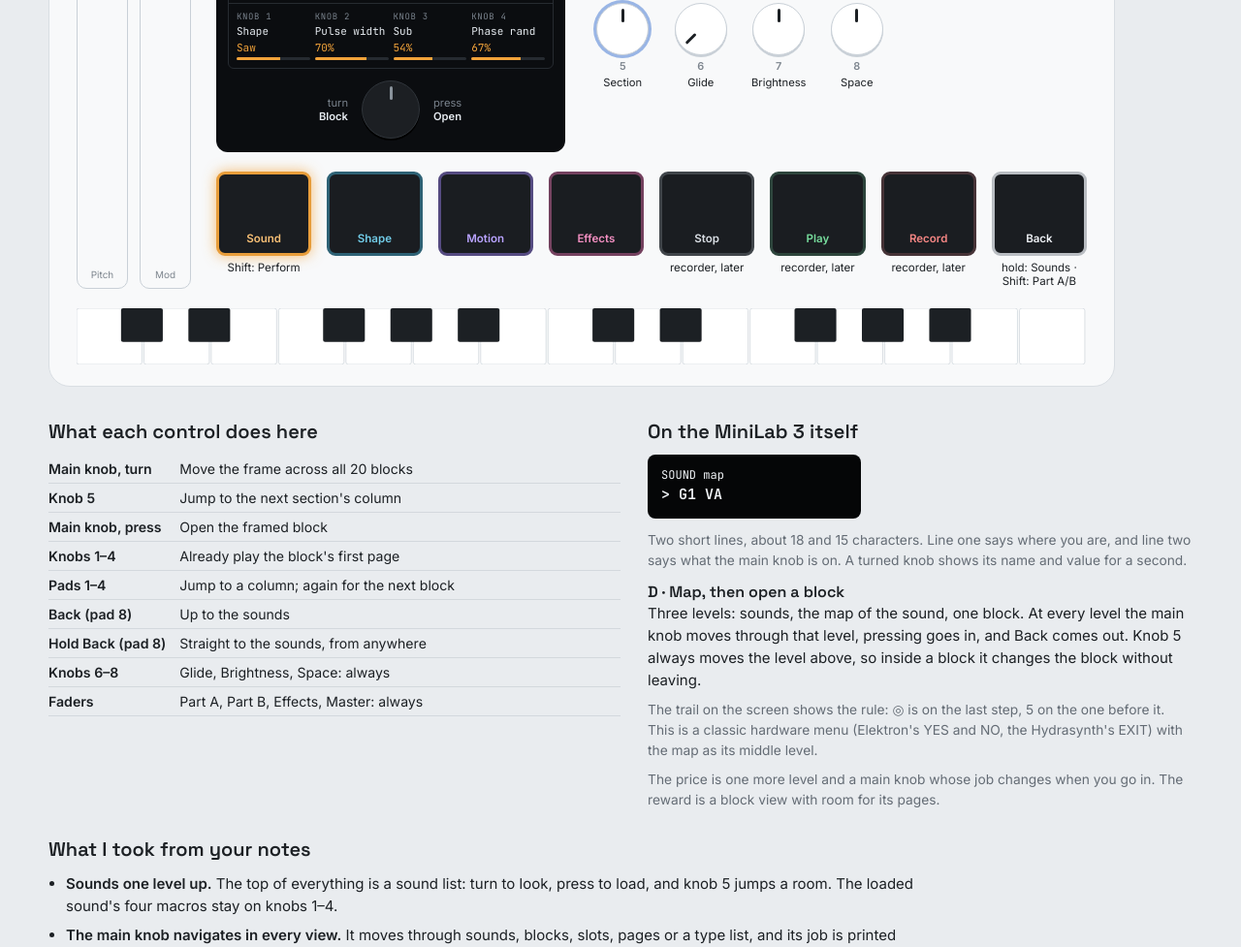
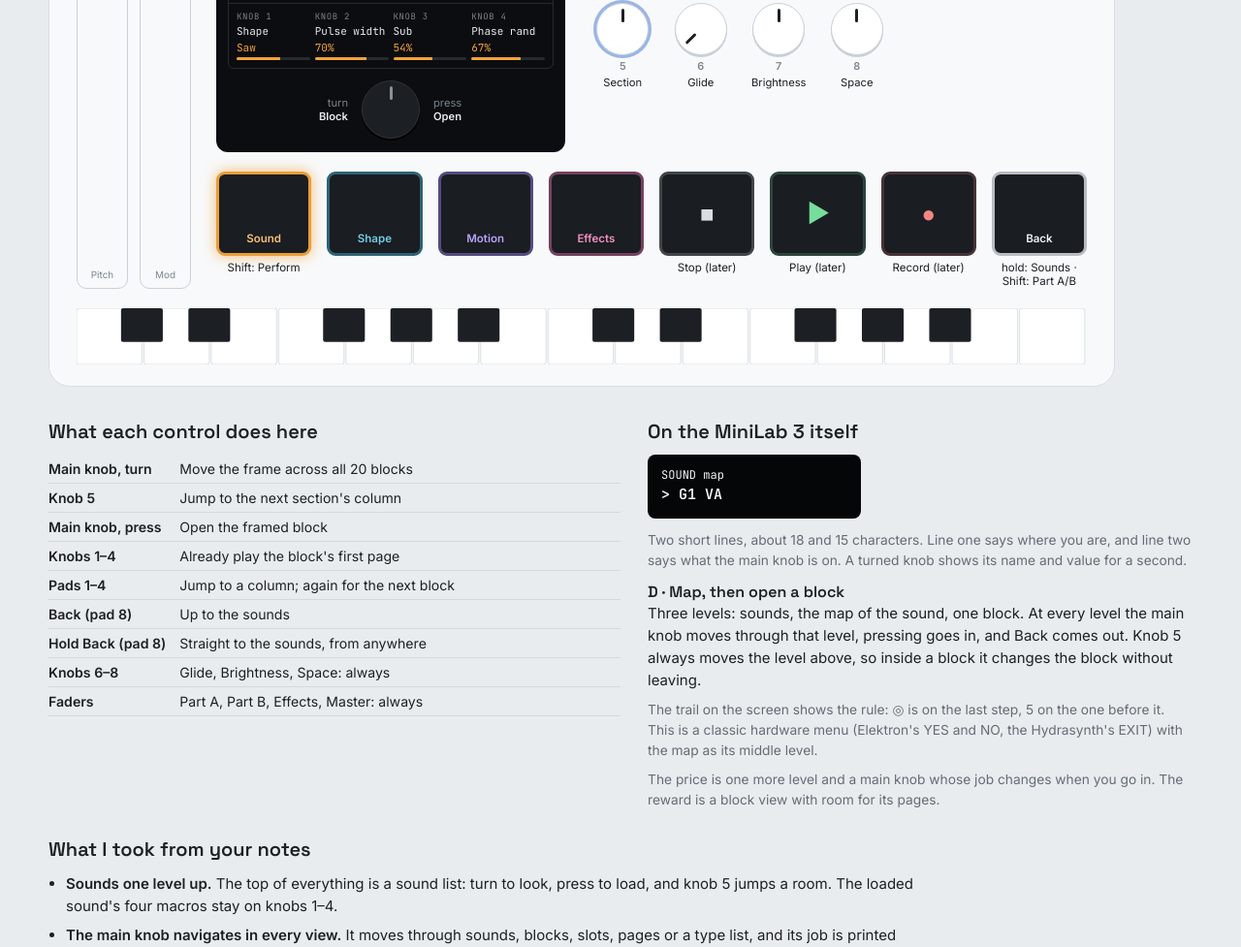
Before and after one commit to tomcoolpxl/CoolSynth, a plain HTML site: page docs/ui-v3-mockups-2.html in a window 1280 px wide. Shown: the part 837-1814 px from the top of the page at 97% size. Drawn offline with Linux system fonts and the light colour scheme.

Commit message:
Pads 5-7 show filled stop, play and record symbols
Co-Authored-By: Claude Opus 5.5 <noreply@anthropic.com>

```diff
--- a/docs/ui-v3-mockups-2.html
+++ b/docs/ui-v3-mockups-2.html
@@ -65,6 +65,7 @@ header{display:flex;flex-direction:column;gap:10px}
 .pads{grid-column:2/5;grid-row:2;display:grid;grid-template-columns:repeat(8,1fr);gap:16px}
 .pw{display:flex;flex-direction:column;align-items:center;gap:6px}
 .pad{width:100%;aspect-ratio:1.12;max-width:100%;border-radius:9px;border:3px solid color-mix(in srgb,var(--c,#888) var(--b,0%),#2a2e33);background:var(--pad-off);color:color-mix(in srgb,var(--c,#888) 70%,#fff);font:600 .72rem var(--f-body);display:flex;align-items:flex-end;justify-content:center;padding-bottom:8px;cursor:pointer;transition:border-color .15s,box-shadow .15s;touch-action:none}
+.pad.sym{font-size:1.5rem;align-items:center;padding-bottom:0}
 .pad.on{box-shadow:0 0 14px color-mix(in srgb,var(--c) 70%,transparent)}
 .pl{font:.72rem/1.2 var(--f-body);text-align:center;min-height:2.4em}
 .keys{grid-column:1/5;grid-row:3}
@@ -523,7 +524,7 @@ const knobsEl=document.getElementById("knobs");
 for(let k=1;k<=8;k++){knobsEl.insertAdjacentHTML("beforeend",`<div class="kw"><div class="knob ${k===5?"nav":""}" id="k${k}" tabindex="0" aria-label="Knob ${k}"><i></i></div><span class="kn">${k}</span><span class="kl" id="kl${k}"></span></div>`)}
 const FN=["Part A","Part B","Effects","Master"];
 document.getElementById("faders").innerHTML=FN.map((n,i)=>`<div class="fw"><input type="range" id="f${i}" min="0" max="100" value="${S.faders[i]*100}" aria-label="Fader ${i+1}: ${n}" ${i===1?"disabled":""}><span class="kn">${i+1}</span><span class="kl">${n}</span></div>`).join("");
-const PRINT=["Sound","Shape","Motion","Effects","Stop","Play","Record","Back"];
+const PRINT=["Sound","Shape","Motion","Effects","■","▶","●","Back"];
 document.getElementById("pads").innerHTML=PRINT.map((p,i)=>`<div class="pw"><button class="pad" id="p${i}" aria-label="Pad ${i+1}">${p}</button><span class="pl" id="pl${i}"></span></div>`).join("");
 (function keys(){let w="",b="";const W=1500/15,blk=[0,1,3,4,5];for(let i=0;i<15;i++){w+=`<rect x="${i*W}" y="0" width="${W-3}" height="100" rx="4" fill="var(--knob)" stroke="var(--knob-edge)"/>`;if(i<14&&blk.includes(i%7))b+=`<rect x="${i*W+W*0.66}" y="0" width="${W*0.62}" height="60" rx="3" fill="var(--ink)"/>`}
  document.getElementById("keys").innerHTML=`<svg viewBox="0 0 1500 100" preserveAspectRatio="none" aria-label="25 keys">${w}${b}</svg>`})();
@@ -547,10 +548,10 @@ function render(){
  for(let i=0;i<8;i++){const p=document.getElementById("p"+i),l=document.getElementById("pl"+i);let c="#888",b=0,txt="";
   let face=PRINT[i];
   if(i<4){c=SEC[i].c;txt=i===0?"Shift: Perform":"";b=editing&&S.sec===i?95:38;if(isPerform()&&i===0)b=95;if(sh&&i===0){c=SEC[4].c;face="Perform";txt="";b=isPerform()?95:60}}
-  else if(i<7){c=["var(--c-stop)","var(--c-play)","var(--c-rec)"][i-4];b=14;txt="recorder, later"}
+  else if(i<7){c=["var(--c-stop)","var(--c-play)","var(--c-rec)"][i-4];b=14;txt=["Stop","Play","Record"][i-4]+" (later)"}
   else{c="var(--c-home)";const top=S.lvl==="sounds"&&!S.overlay&&cursorOnLoaded();txt=sh?"":"hold: Sounds · Shift: Part A/B";face=sh?"Part A/B":"Back";b=sh?60:top?12:75}
   if(isPerform()&&i===0&&!sh){c=SEC[4].c;face="Perform"}
-  p.textContent=face;p.style.setProperty("--c",c);p.style.setProperty("--b",b+"%");p.classList.toggle("on",b>=90);l.textContent=txt}
+  p.textContent=face;p.classList.toggle("sym",i>=4&&i<7);p.style.setProperty("--c",c);p.style.setProperty("--b",b+"%");p.classList.toggle("on",b>=90);l.textContent=txt}
  document.getElementById("legend").innerHTML=legend().map(([a,b])=>`<tr><td>${esc(a)}</td><td>${esc(b)}</td></tr>`).join("");
  const A=ABOUT[S.model];document.getElementById("about").innerHTML=`<h3>${esc(A[0])}</h3><p>${esc(A[1])}</p><p class="note">${esc(A[2])}</p><p class="note">${esc(A[3])}</p>`;
 }
```
